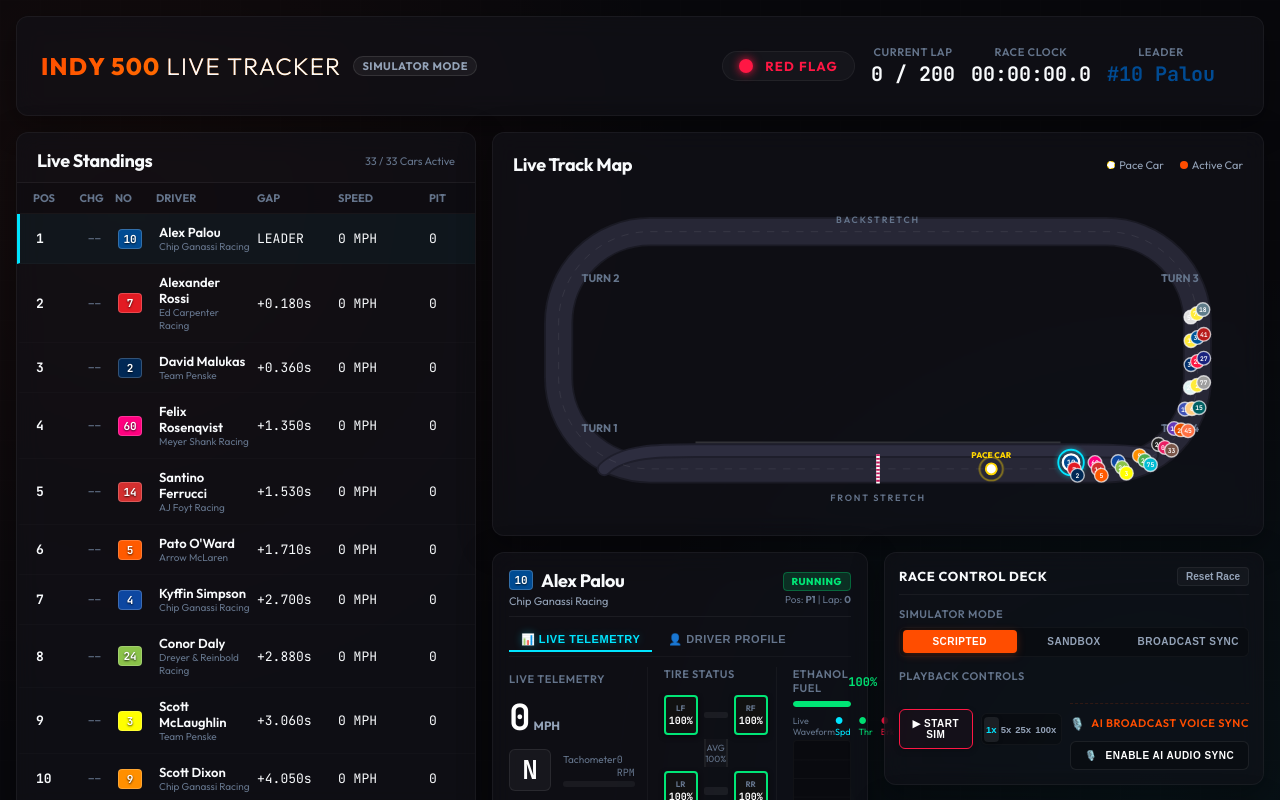
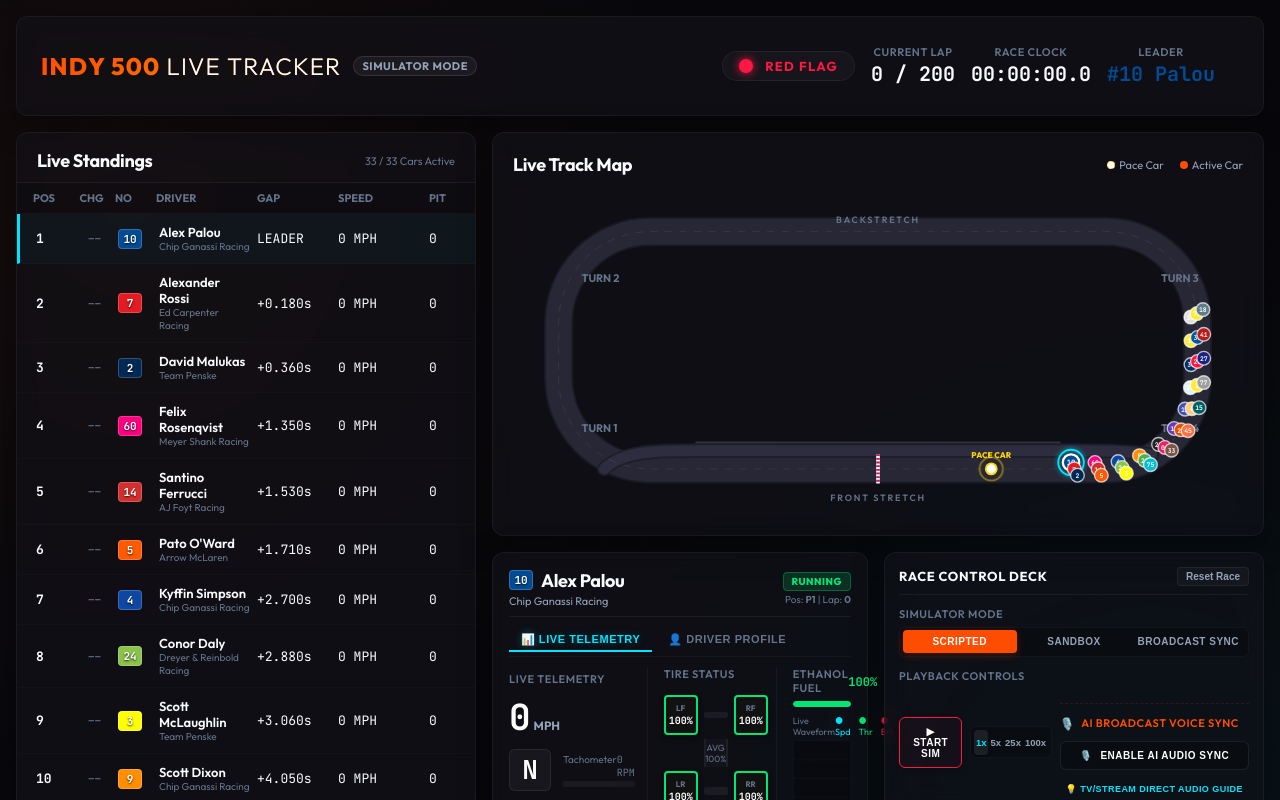
Before and after one commit to dustin-lennon/indy500-tracker, a React (Vite) app: page / in a window 1280 px wide. Shown: the top 800 px of the page. Built offline with nearby package versions, Linux system fonts and the light colour scheme.

Commit message:
Implement interim voice command processing with action debouncing, add Direct Audio Loopback Setup Guide

```diff
--- a/src/components/ControlPanel.tsx
+++ b/src/components/ControlPanel.tsx
@@ -45,7 +45,9 @@
   const [isVoiceSyncActive, setIsVoiceSyncActive] = useState<boolean>(false);
   const [voiceLog, setVoiceLog] = useState<{ time: string; msg: string }[]>([]);
   const [transcriptText, setTranscriptText] = useState<string>('');
+  const [showSetupGuide, setShowSetupGuide] = useState<boolean>(false);
   const recognitionRef = useRef<any>(null);
+  const lastExecutedCommandsRef = useRef<Record<string, number>>({});
 
   const isVoiceSyncActiveRef = useRef(isVoiceSyncActive);
   useEffect(() => {
@@ -124,6 +126,15 @@
   const processVoiceCommand = (text: string) => {
     const cleanText = text.toLowerCase();
 
+    const executeDebouncedCommand = (commandKey: string, action: () => void, debounceMs = 8000) => {
+      const now = Date.now();
+      const lastTime = lastExecutedCommandsRef.current[commandKey] || 0;
+      if (now - lastTime > debounceMs) {
+        lastExecutedCommandsRef.current[commandKey] = now;
+        action();
+      }
+    };
+
     // Playback start/pause general commands
     const startTriggers = [
       'start the race', 'start race', 'start the simulation', 'start simulation',
@@ -141,25 +152,31 @@
     const shouldPause = pauseTriggers.some(trigger => cleanText.includes(trigger));
 
     if (shouldPlay && !isPlayingRef.current) {
+      executeDebouncedCommand('sim-play', () => {
         togglePlay();
         addVoiceEvent('Sim started via voice command');
         if (flag === 'red') {
           syncSetFlag('yellow', 'Pace laps started via voice command');
         }
+      });
       return;
     } else if (shouldPause && isPlayingRef.current) {
+      executeDebouncedCommand('sim-pause', () => {
         togglePlay();
         addVoiceEvent('Sim paused via voice command');
+      });
       return;
     }
 
     // 1. Check Flags
     if (cleanText.includes('green') || cleanText.includes('restart') || cleanText.includes('racing again') || cleanText.includes('resumes')) {
+      executeDebouncedCommand('flag-green', () => {
         syncSetFlag('green');
         addVoiceEvent('Flag synced to GREEN');
         if (!isPlayingRef.current) {
           togglePlay();
         }
+      });
       return;
     }
     if (cleanText.includes('yellow') || cleanText.includes('caution') || cleanText.includes('safety car') || cleanText.includes('pace car') || cleanText.includes('full course yellow') || cleanText.includes('debris') || cleanText.includes('incident') || cleanText.includes('accident')) {
@@ -169,37 +186,48 @@
       } else if (cleanText.includes('debris')) {
         reason = 'Caution: Debris reported on track';
       }
-      syncSetFlag('yellow', reason);
-      addVoiceEvent(`Flag synced to YELLOW (${reason})`);
+      const r = reason;
+      executeDebouncedCommand('flag-yellow', () => {
+        syncSetFlag('yellow', r);
+        addVoiceEvent(`Flag synced to YELLOW (${r})`);
         if (!isPlayingRef.current) {
           togglePlay();
         }
+      });
       return;
     }
     if (cleanText.includes('red flag') || (cleanText.includes('red') && cleanText.includes('flag')) || cleanText.includes('race is stopped') || cleanText.includes('stopped the race')) {
+      executeDebouncedCommand('flag-red', () => {
         syncSetFlag('red');
         addVoiceEvent('Flag synced to RED');
         if (isPlayingRef.current) {
           togglePlay();
         }
+      });
       return;
     }
     if (cleanText.includes('white') || cleanText.includes('final lap') || cleanText.includes('one lap to go') || cleanText.includes('last lap')) {
+      executeDebouncedCommand('flag-white', () => {
         syncSetFlag('white');
         addVoiceEvent('Flag synced to WHITE');
+      });
       return;
     }
     if (cleanText.includes('checkered') || cleanText.includes('finished') || cleanText.includes('wins the race') || cleanText.includes('winner crossing') || cleanText.includes('takes the win')) {
+      executeDebouncedCommand('flag-checkered', () => {
         syncSetFlag('checkered');
         addVoiceEvent('Flag synced to CHECKERED');
+      });
       return;
     }
 
     // 2. Check Laps
     const parsedLap = extractLapNumber(cleanText);
     if (parsedLap !== null && parsedLap >= 0 && parsedLap <= 200) {
+      executeDebouncedCommand(`lap-${parsedLap}`, () => {
         syncSetLap(parsedLap);
         addVoiceEvent(`Lap synced to Lap ${parsedLap}`);
+      });
       return;
     }
 
@@ -227,12 +255,17 @@
           } else if (cleanText.includes('wall') || cleanText.includes('crash') || cleanText.includes('crashed')) {
             reason = 'Accident';
           }
-          syncRetireDriver(d.id, reason);
-          addVoiceEvent(`Driver retired: ${d.name} (${reason})`);
+          const r = reason;
+          executeDebouncedCommand(`retire-${d.id}`, () => {
+            syncRetireDriver(d.id, r);
+            addVoiceEvent(`Driver retired: ${d.name} (${r})`);
+          });
           return;
         } else if (isPitting) {
+          executeDebouncedCommand(`pit-${d.id}`, () => {
             syncOrderPitStop(d.id);
             addVoiceEvent(`Driver pitted: ${d.name}`);
+          });
           return;
         }
       }
@@ -306,6 +339,7 @@
 
       if (interim) {
         setTranscriptText(interim);
+        processVoiceCommandRef.current(interim); // Process interim results too!
       }
 
       if (final) {
@@ -449,6 +483,53 @@
                 </>
               )}
             </button>
+
+            {/* TV Audio Setup Guide Toggle Button */}
+            <div style={{ marginTop: '6px', textAlign: 'center' }}>
+              <button
+                type="button"
+                onClick={() => setShowSetupGuide(!showSetupGuide)}
+                style={{
+                  background: 'none',
+                  border: 'none',
+                  color: 'var(--cyan-accent)',
+                  fontSize: '9px',
+                  fontWeight: '600',
+                  textTransform: 'uppercase',
+                  cursor: 'pointer',
+                  letterSpacing: '0.05em',
+                  padding: '2px 6px',
+                  borderRadius: '3px',
+                  transition: 'background 0.2s'
+                }}
+                onMouseEnter={(e) => e.currentTarget.style.background = 'rgba(0, 229, 255, 0.08)'}
+                onMouseLeave={(e) => e.currentTarget.style.background = 'none'}
+              >
+                {showSetupGuide ? '▲ Hide Direct Audio Setup Guide' : '💡 TV/Stream Direct Audio Guide'}
+              </button>
+            </div>
+
+            {/* Collapsible Setup Guide content */}
+            {showSetupGuide && (
+              <div className="setup-guide-box" style={{
+                marginTop: '6px',
+                padding: '8px 10px',
+                background: 'rgba(0,0,0,0.45)',
+                border: '1px solid rgba(0, 229, 255, 0.15)',
+                borderRadius: '6px',
+                fontSize: '10.5px',
+                color: '#ccc',
+                lineHeight: '1.4'
+              }}>
+                <span style={{ color: 'var(--cyan-accent)', fontWeight: '700', fontSize: '9px', textTransform: 'uppercase', display: 'block', marginBottom: '4px' }}>How to Capture Streaming Tab Audio Directly:</span>
+                <ol style={{ paddingLeft: '14px', margin: 0, display: 'flex', flexDirection: 'column', gap: '4px' }}>
+                  <li>Install a virtual audio cable loopback tool (e.g. <strong>BlackHole 2ch</strong> for Mac or <strong>VB-Cable</strong> for Windows/Mac).</li>
+                  <li>Set your computer's system audio output to the virtual loopback device (so tab audio routes digitally into it).</li>
+                  <li>In Chrome's address bar, click the microphone/site settings icon and select the virtual loopback (e.g. <em>BlackHole 2ch</em>) as Chrome's default input source.</li>
+                  <li>Play the race stream. The voice parser will now receive 100% clean digital audio, completely unaffected by room noise!</li>
+                </ol>
+              </div>
+            )}
 
             {isVoiceSyncActive && (
               <div className="transcript-box" style={{
```
Lines whose indentation alone changed are shown as unchanged.
